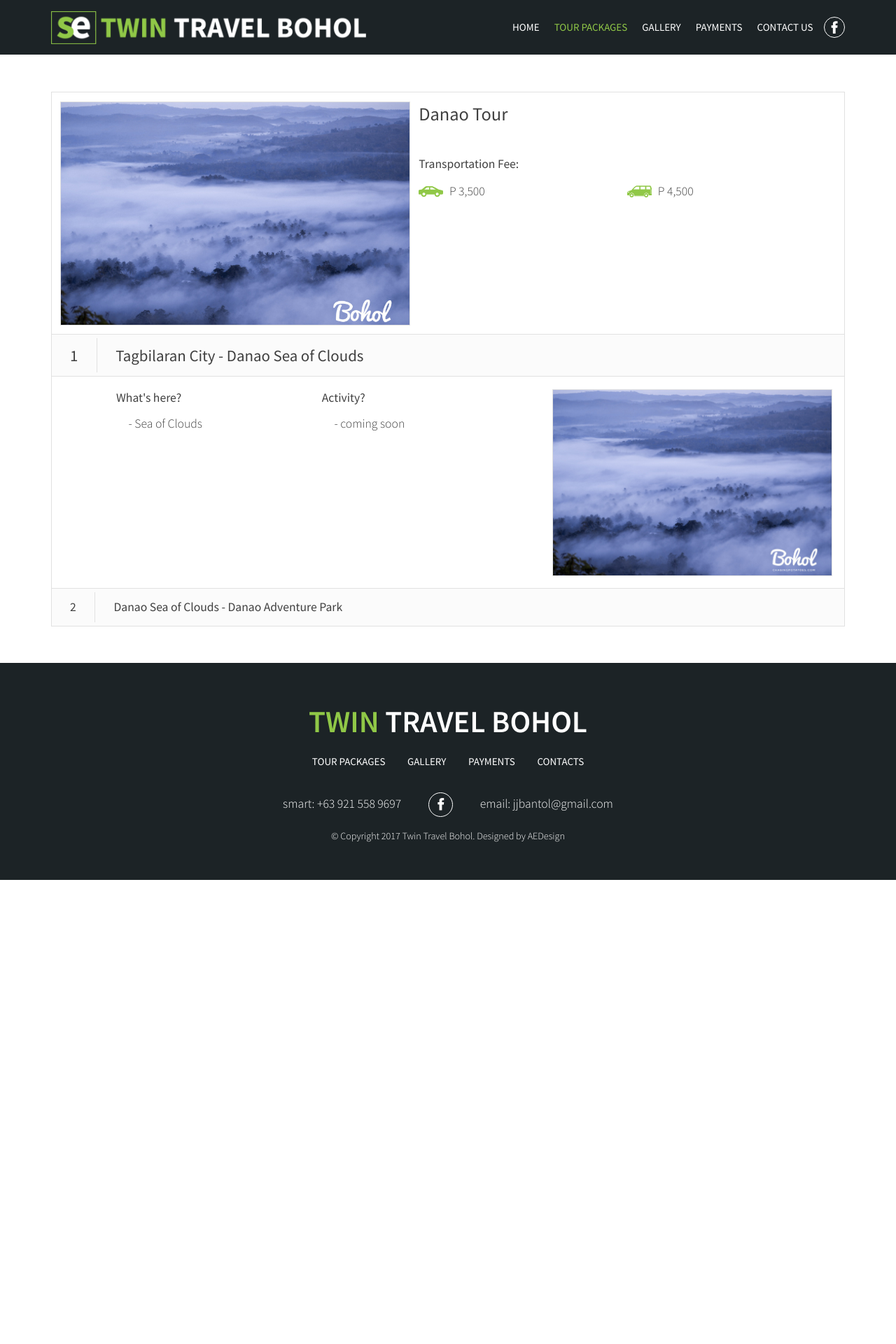
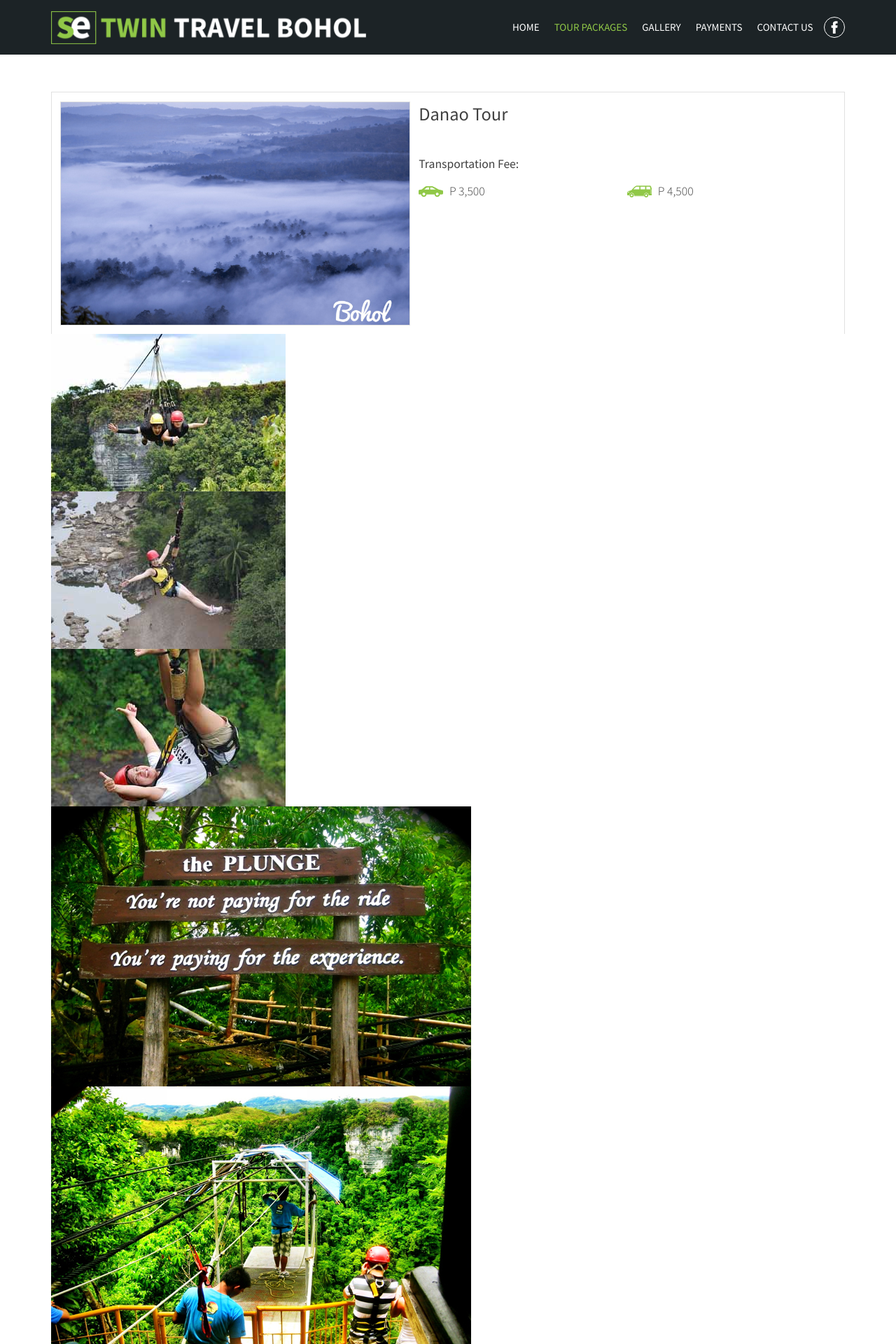
Before and after one commit to unlimitedpup/twin, a Jekyll site: the page built from _tour-packages/danao-tour.md, in a window 1280 px wide. Shown: the top 1920 px of the page at 70% size. Built offline with Jekyll 4.4.1, drawn with Linux system fonts in a browser that asks for light colours; before the commit the page ends 1257 px from its top, so only the background shows below that.

Commit message:
Add files via upload

```diff
--- a/_layouts/post.html
+++ b/_layouts/post.html
@@ -19,6 +19,16 @@ layout: default
             </div>
          </div>
       </section>
+
+      {% if page.gallery-name %}
+      <section class='gallery-wrapper'>
+      {% for item in site.data.gallery %}
+      {% if item.spot == page.gallery-name %}
+         <figure class='img'><img src='{{ site.baseurl }}/assets/img/gallery/{{ item.name }}.jpg'></figure>
+      {% endif %}
+      {% endfor %}
+      </section>
+      {% endif %}
 
       <section class='itinerary-wrapper'>
       {% for item in page.itinerary %}
```
Also changed, not shown: _tour-packages/danao-tour.md (+1 -0 lines).
